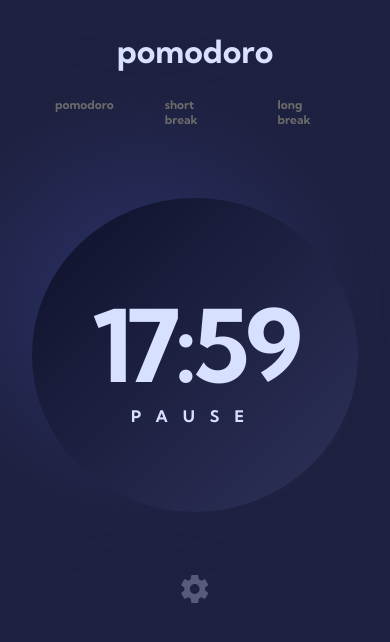
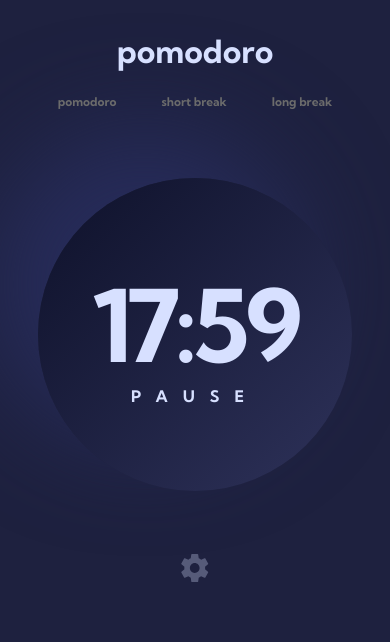
Before and after one commit to zehraecer/pomodoro, a React (Vite) app: page / in a window 390 px wide. Shown: the top 642 px of the page. Built offline with nearby package versions, Linux system fonts and the light colour scheme.

Commit message:
tasarım yapıldı

```diff
--- a/src/index.css
+++ b/src/index.css
@@ -96,7 +96,7 @@ body {
   .btns {
 
     a {
-      padding: 18px 23px;
+      padding: 15px 20px;
       font-size: 12px;
       font-weight: 700;
       line-height: 14.88px;
```
